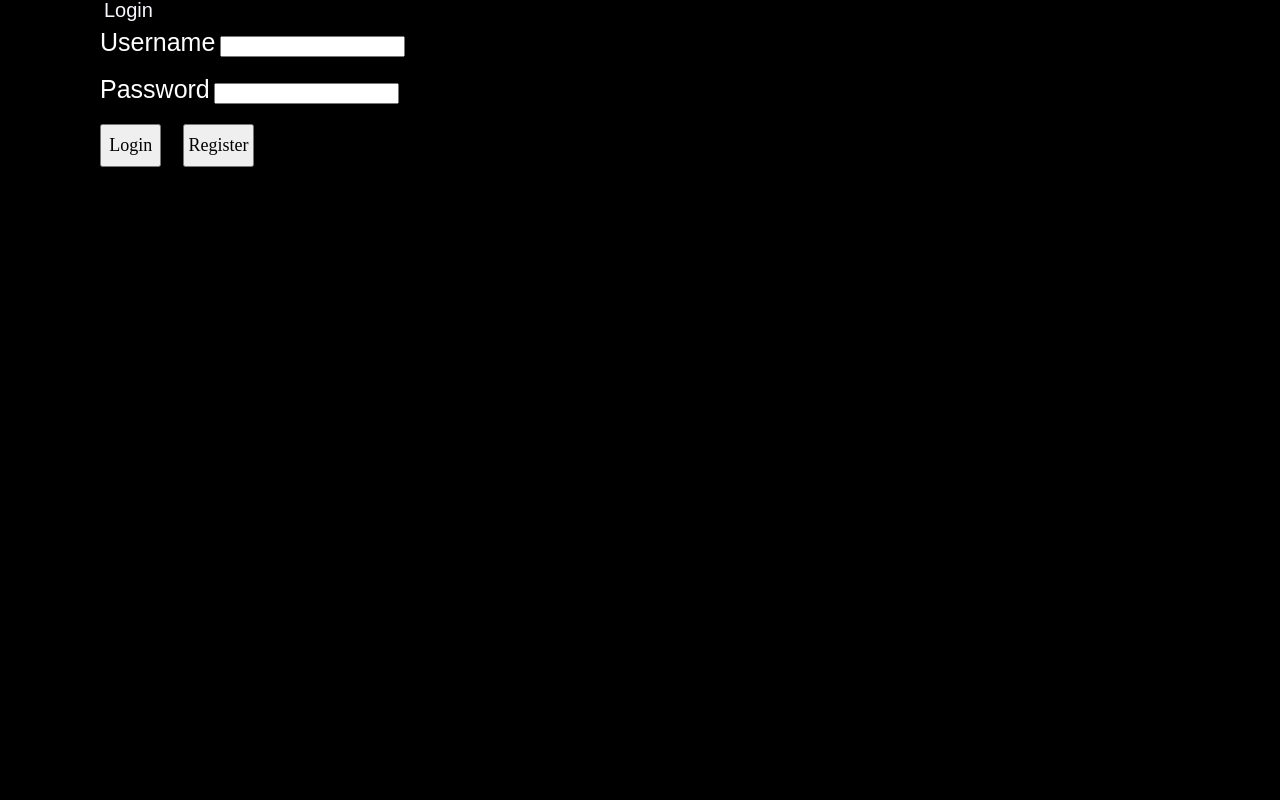
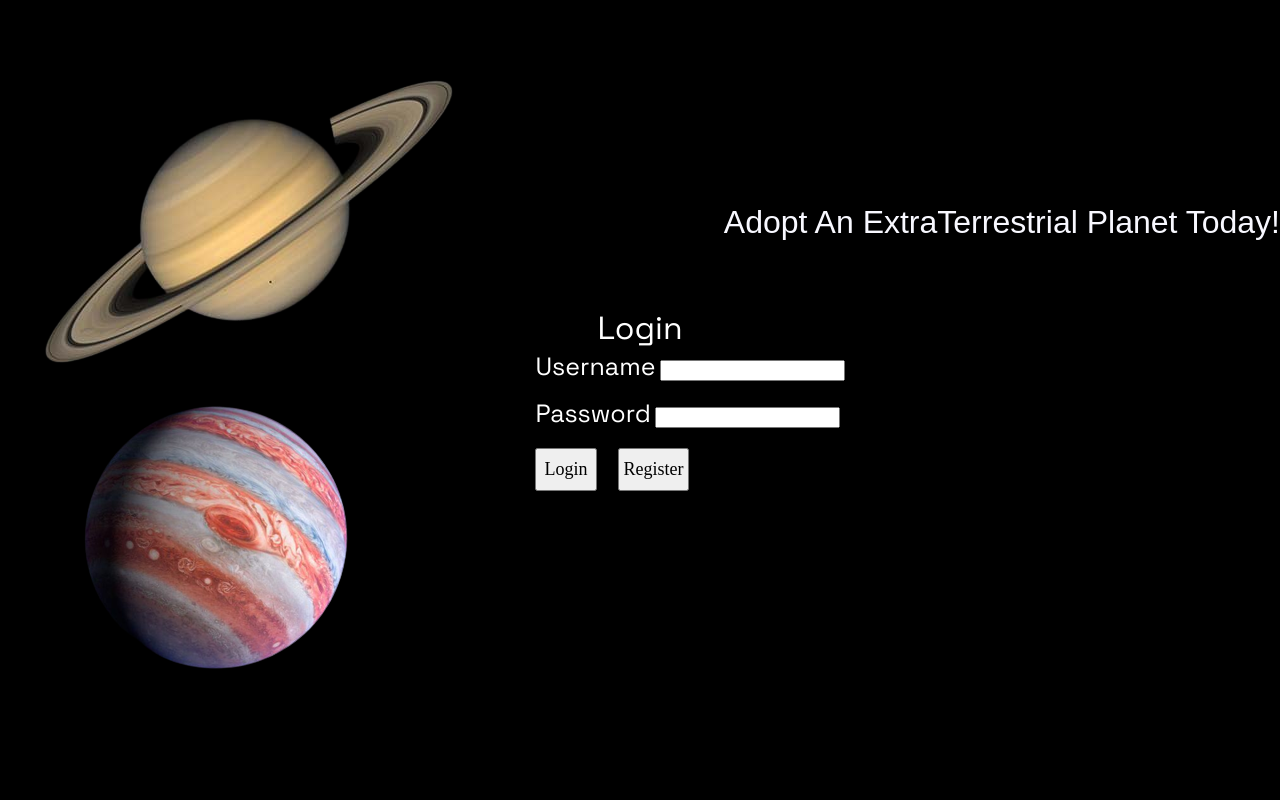
Before and after one commit to antoniomigotto/Adopt-a-Planet, a Flask app: page /login in a window 1280 px wide. Run offline with Flask 2, Linux system fonts and the light colour scheme.

Commit message:
Changed layout on dashboard and login to be a flexbox model

```diff
--- a/adopt-a-planet/static/css/style.css
+++ b/adopt-a-planet/static/css/style.css
@@ -1,26 +1,56 @@
 body {
-  font-family: sans-serif;
+  font-family: 'Space Grotesk', sans-serif;
+  color: white;
   background-color: black;
+  min-height: 100vh;
 }
 
-.register button {
-  font-size: 16px;
-  font-weight: bold;
-  margin-left: 450px;
-  margin-top: 20px;
+h1 {
+  font-size: 2rem;
+}
+
+.header {
+  display: flex;
+  flex-flow: row wrap;
+  justify-content: space-between;
+  align-items: center;
+  min-height: 10vh;
+  max-height: 30vh;
+}
+
+#login-page {
+  display:flex;
+  flex-flow: column nowrap;
+  justify-content: space-between;
+  align-items: center;
+}
+
+#content {
+  display: flex;
+  flex-flow: column nowrap;
+  justify-content: space-around;
+  align-items: center;
+}
+
+#content button {
   align-items: center;
   background-color: mediumpurple;
-  padding-top: 20em;
-  padding: 10px 20px;
-  border: none;
-  border-radius: 4px;
-  padding: 10px 40px;
+  border: 2px solid white;
+  border-radius: 0.25rem;
   cursor: pointer;
-  font-size: 30px;
+  flex: auto;
+  font-size: 32px;
+  font-weight: bold;
+  margin: 1.5rem;
+  padding: 2rem;
+
+  transition: opacity 0.05s ease-in 0.0s;
+  transition: padding 0.05s ease-in 0.0s;
 }
 
-.register button:hover {
-  background-color: rebeccapurple;
+#content button:hover {
+  opacity: 50%;
+  padding: 2.25rem;
 }
 
 .username,
@@ -89,7 +119,7 @@
 }
 
 .planet img {
-  width: 180px;
+  width: 200px;
   margin-right: 0px;
   margin-bottom: 0px;
   display: flex;
--- a/adopt-a-planet/templates/base.html
+++ b/adopt-a-planet/templates/base.html
@@ -14,6 +14,6 @@
     <title>{% block title %}{% endblock %}</title>
   </head>
   <body>
-    <div id="content">{% block body %}{% endblock %}</div>
+    {% block body %}{% endblock %}
   </body>
 </html>
--- /dev/null
+++ b/adopt-a-planet/templates/header.html
@@ -0,0 +1,5 @@
+<div class="header">
+  <img src="../static/saturn_r.png" />
+  <h1>Adopt An ExtraTerrestrial Planet Today!</h1>
+  <img src="../static/planet.png" />
+</div>
--- a/adopt-a-planet/templates/login.html
+++ b/adopt-a-planet/templates/login.html
@@ -1,7 +1,6 @@
-{% extends 'base.html' %} {% block body %}
-<div class="logpage">
+{% extends 'base.html' %} {% include 'header.html' %}{% block body %}
+<div id="login-page">
   <h1>Login</h1>
-</div>
   <form action="/login_submit" method="post">
     <div class="username">
       <label for="username" style="font-size: 25px">Username</label>
@@ -37,4 +36,5 @@
       />
     </div>
   </form>
+</div>
 {% endblock %}
--- a/adopt-a-planet/templates/meet_your_planet.html
+++ b/adopt-a-planet/templates/meet_your_planet.html
@@ -1,5 +1,5 @@
-{% extends 'base.html' %} {% block head %}
+{% extends 'base.html' %} {% block body %}
 <div class="meetplanet">
   <h1>Meet your planet</h1>
 </div>
-{% endblock %} {% block body %} {% endblock %}
+{% endblock %}
```
Also changed, not shown: adopt-a-planet/templates/dashboard.html (+6 -11 lines). Lines whose indentation alone changed are shown as unchanged.
